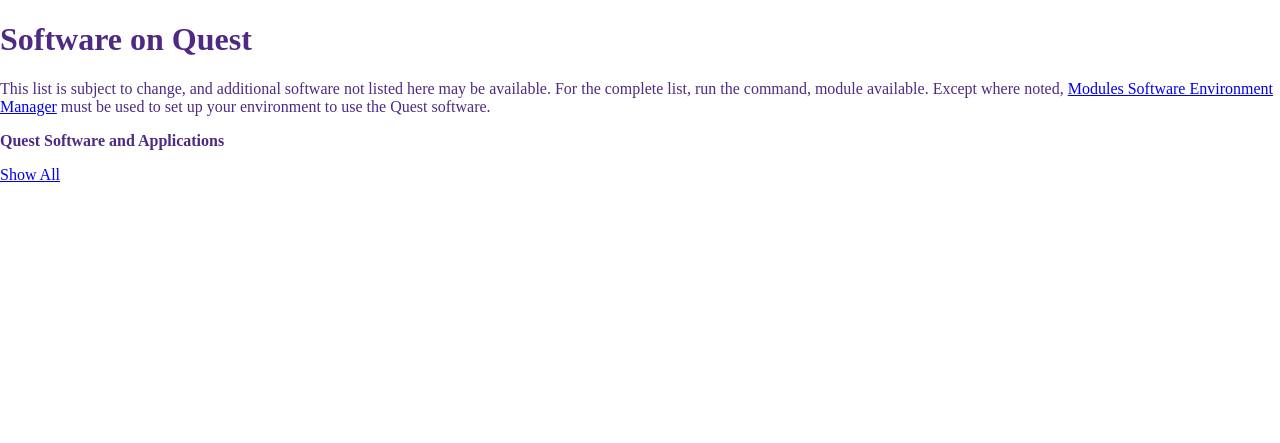
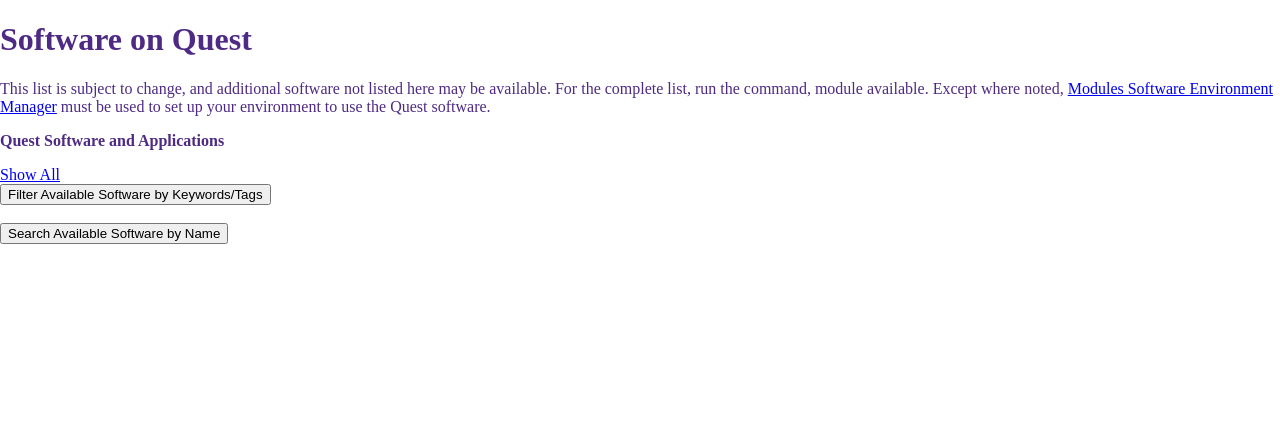
Before and after one commit to scottcoughlin2014/quest-software-documentation, a Django app: page / in a window 1280 px wide. Shown: the top 443 px of the page. Run offline with Django 3.2, Linux system fonts and the light colour scheme; data that the repository does not hold is empty; some libraries are stand-ins or nearby versions.

Commit message:
improvement to page navigation

```diff
--- a/modules/management/commands/update_modules.py
+++ b/modules/management/commands/update_modules.py
@@ -107,6 +107,8 @@
                                 primary_keywords = []
                                 secondary_keywords = []
                                 for kw in keywords:
+                                    if kw == "None":
+                                        continue
                                     if kw in PRIMARY_KEYWORDS:
                                         primary_keywords.append(kw)
                                     else:
@@ -117,6 +119,7 @@
                 result = subprocess.run(["/software/lmod/lmod/libexec/lmod", "help", versions[-1]], stdout=subprocess.PIPE, stdin = subprocess.PIPE, stderr = subprocess.PIPE)
                 obj.help_info = ' '.join(list(filter(None, result.stderr.decode("utf-8").split("\n")[2:])))
                 if name in os.listdir("examplejobs"):
+                    breakpoint()
                     try:
                         submit_script = glob.glob(os.path.join("examplejobs", name, "*.sh"))[0]
                     except:
--- a/modules/templates/modules/index.html
+++ b/modules/templates/modules/index.html
@@ -17,17 +17,40 @@
  </strong>
 </p>
 
-<nav class="navbar navbar-light bg-light justify-content-start">
+<div class="pos-f-t">
+  <div class="collapse" id="searchbytags">
+    <div class="bg-light p-4">
+      <nav class="navbar navbar-light bg-light justify-content-start">
 <a href="#" onclick="togglerall();">Show All</a>{% for kw in all_keywords %}<a class="nav-link justify-content-start" href="#" onclick="toggler('{{kw}}');">{{kw}}</a>{% endfor %}
-</nav>
+      </nav>
+    </div>
+  </div>
+  <nav class="navbar navbar-light bg-light">
+    <button class="navbar-toggler" type="button" data-toggle="collapse" data-target="#searchbytags" aria-controls="searchbytags" aria-expanded="false" aria-label="Toggle navigation">
+      <span class="navbar-toggler-icon"></span>
+      Filter Available Software by Keywords/Tags
+    </button>
+  </nav>
+</div>
 <br>
-<div>
-<nav class="navbar navbar-light bg-light ml-auto">
+
+<div class="pos-f-t">
+  <div class="collapse" id="searchbyname">
+    <div class="bg-light p-4">
+      <nav class="navbar navbar-light bg-light justify-content-start">
 {% for module in modules %}
     <a class="nav-link" id="list-profile-list" data-toggle="collapse" href="#collapse_{{module.name}}" role="tab" aria-controls="collapse_{{module.name}}">{{module.name}}</a>
 {% endfor %}
-</nav>
+    </div>
+  </div>
+  <nav class="navbar navbar-light bg-light">
+    <button class="navbar-toggler" type="button" data-toggle="collapse" data-target="#searchbyname" aria-controls="searchbyname" aria-expanded="false" aria-label="Toggle navigation">
+      <span class="navbar-toggler-icon"></span>
+      Search Available Software by Name
+    </button>
+  </nav>
 </div>
+
 <br>
 
 <div class="container-fluid">
```
